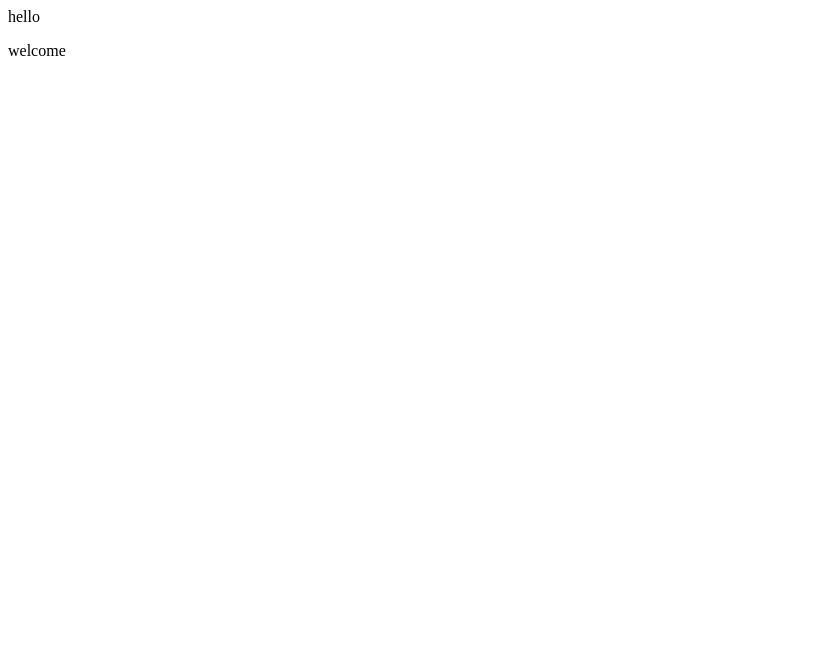
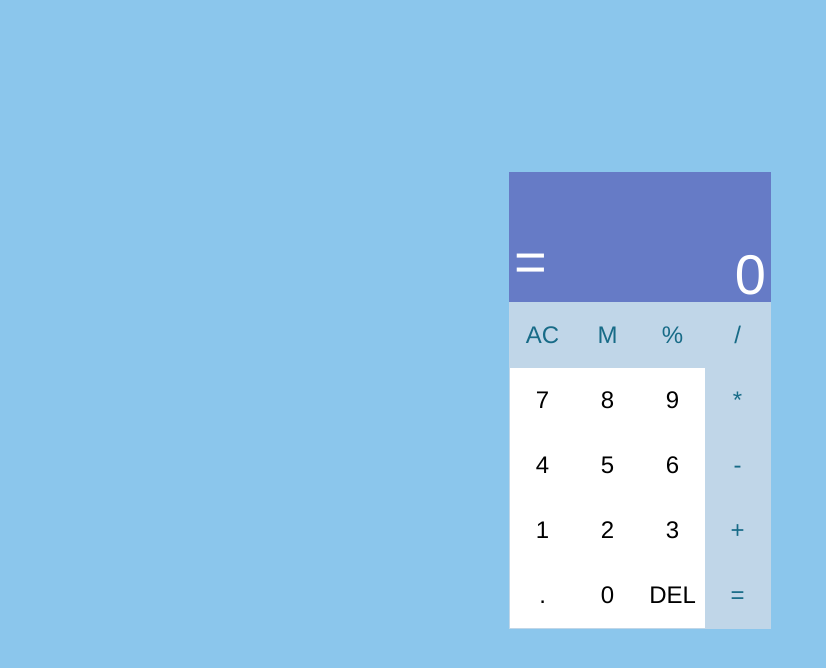
Before and after one commit to harsha04-hub/RestApp, a plain HTML site: page index.html in a window 1280 px wide. Shown: the whole page, without its empty margins (0-826 px from the left). Drawn offline with Linux system fonts and the light colour scheme; files whose address does not match are found by name.

Commit message:
style changed

```diff
--- a/index.html
+++ b/index.html
@@ -1,2 +1,40 @@
-<P>hello</P>
-<p>welcome</p>
+<head>
+    <link rel="stylesheet" href="D:\projects\RestApp\style.css">
+</head>
+
+<body>
+    <script type="text/javascript" src="D:\projects\RestApp\script.js"></script>
+    <div class="container">
+    <div class="calc-text">
+        <p name="equal" id="equal">=</p>
+        <p name="user-input" id="user-input">0</p>
+    </div>
+    <div class="calc-keys">
+
+        <button type="button" class="key-others operations">AC</button>
+        <button type="button" class="key-others operations">M</button>
+        <button type="button" class="key-others operations">%</button>
+        <button type="button" class="key-operate operations">/</button>
+
+        <button type="button" class="numbers">7</button>
+        <button type="button" class="numbers">8</button>
+        <button type="button" class="numbers">9</button>
+        <button type="button" class="key-operate operations">*</button>
+
+        <button type="button" class="numbers">4</button>
+        <button type="button" class="numbers">5</button>
+        <button type="button" class="numbers">6</button>
+        <button type="button" class="key-operate operations">-</button>
+
+        <button type="button" class="numbers">1</button>
+        <button type="button" class="numbers">2</button>
+        <button type="button" class="numbers">3</button>
+        <button type="button" class="key-operate operations">+</button>
+
+        <button type="button" class="numbers">.</button>
+        <button type="button" class="key-zero numbers">0</button>
+        <button type="button" class="numbers">DEL</button>
+        <button type="button" class="key-operate operations">=</button>
+    </div>
+</div>
+</body>
--- a/style.css
+++ b/style.css
@@ -0,0 +1,84 @@
+* {
+    margin: 0;
+    padding: 0;
+    font-family: "Helvetica Neue", sans-serif;
+    box-sizing: border-box;
+}
+
+body {
+    background-color: #8bc6ec;
+    min-height: 100vh;
+    display: flex;
+    align-items: center;
+    justify-content: center;
+
+}
+
+
+.calc-text {
+    padding: 5px;
+    height: 130px;
+    background-color: #667BC6;
+}
+
+#equal {
+    text-align: start;
+    position: relative;
+    top: 52px;
+}
+
+.calc-text p {
+    width: 100%;
+    font-size: 3.5rem;
+    text-align: end;
+    color: #fff;
+    border: none;
+    outline: none;
+    word-wrap: break-word;
+    word-break: break-all;
+}
+
+button {
+    background: transparent;
+    color: black;
+    font-size: 1.5rem;
+    border: none;
+    cursor: pointer;
+    height: 65px;
+    width: 65px;
+}
+
+
+.calc-keys {
+    background: transparent;
+    display: grid;
+    background-color: #C0D6E8;
+    grid-template-columns: repeat(4, 1fr);
+    padding: 1px;
+}
+
+.key-operate {
+    background: transparent;
+    color: #176B87;
+}
+
+.key-operate:hover {
+    background: #FAE7F3;
+}
+
+.key-others {
+    background: transparent;
+    color: #176B87;
+}
+
+.key-others:hover {
+    background: #FAE7F3;
+}
+
+button {
+    background-color: white;
+}
+
+button:hover {
+    background-color: #F0F0F0;
+}
```
Also changed, not shown: script.js (added).
